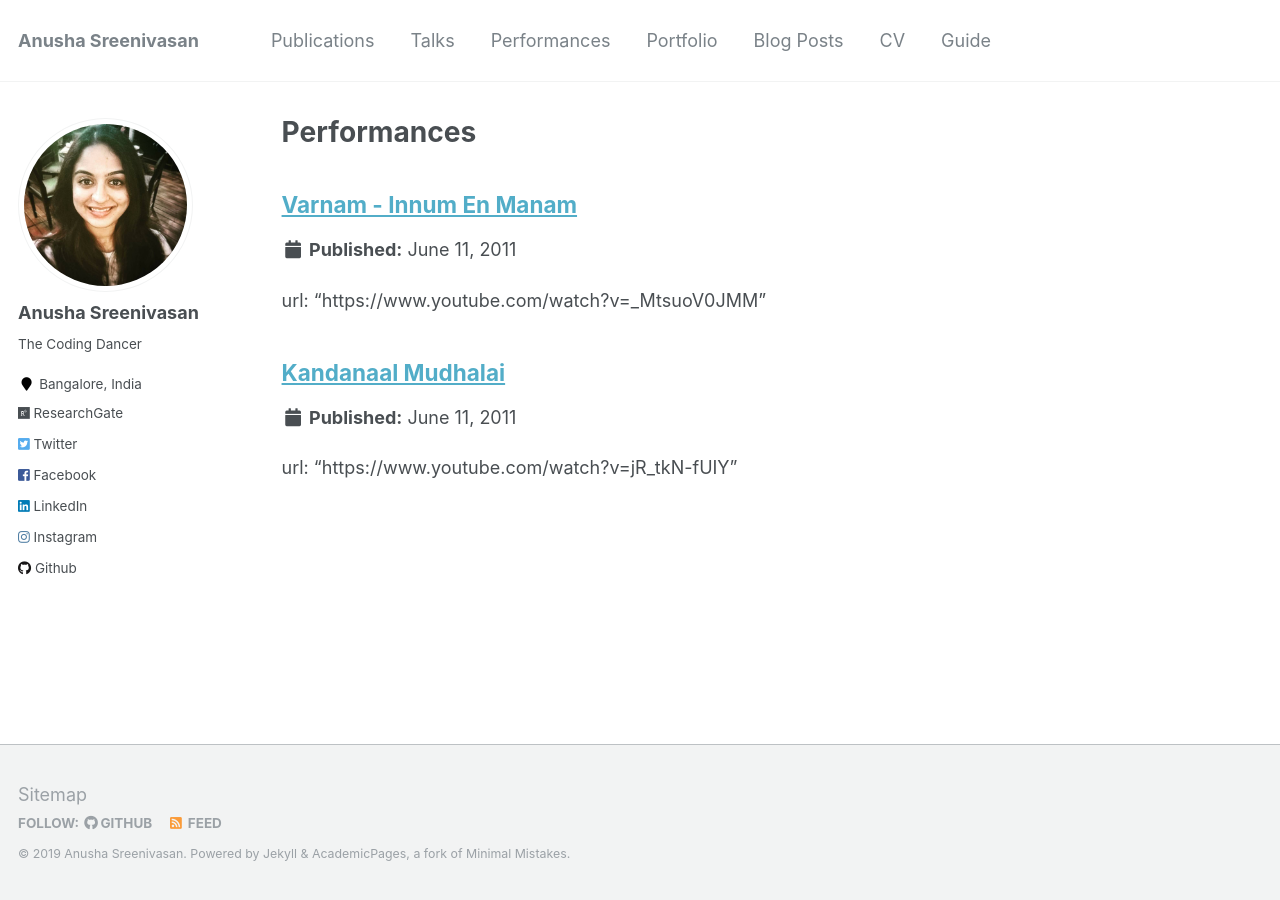
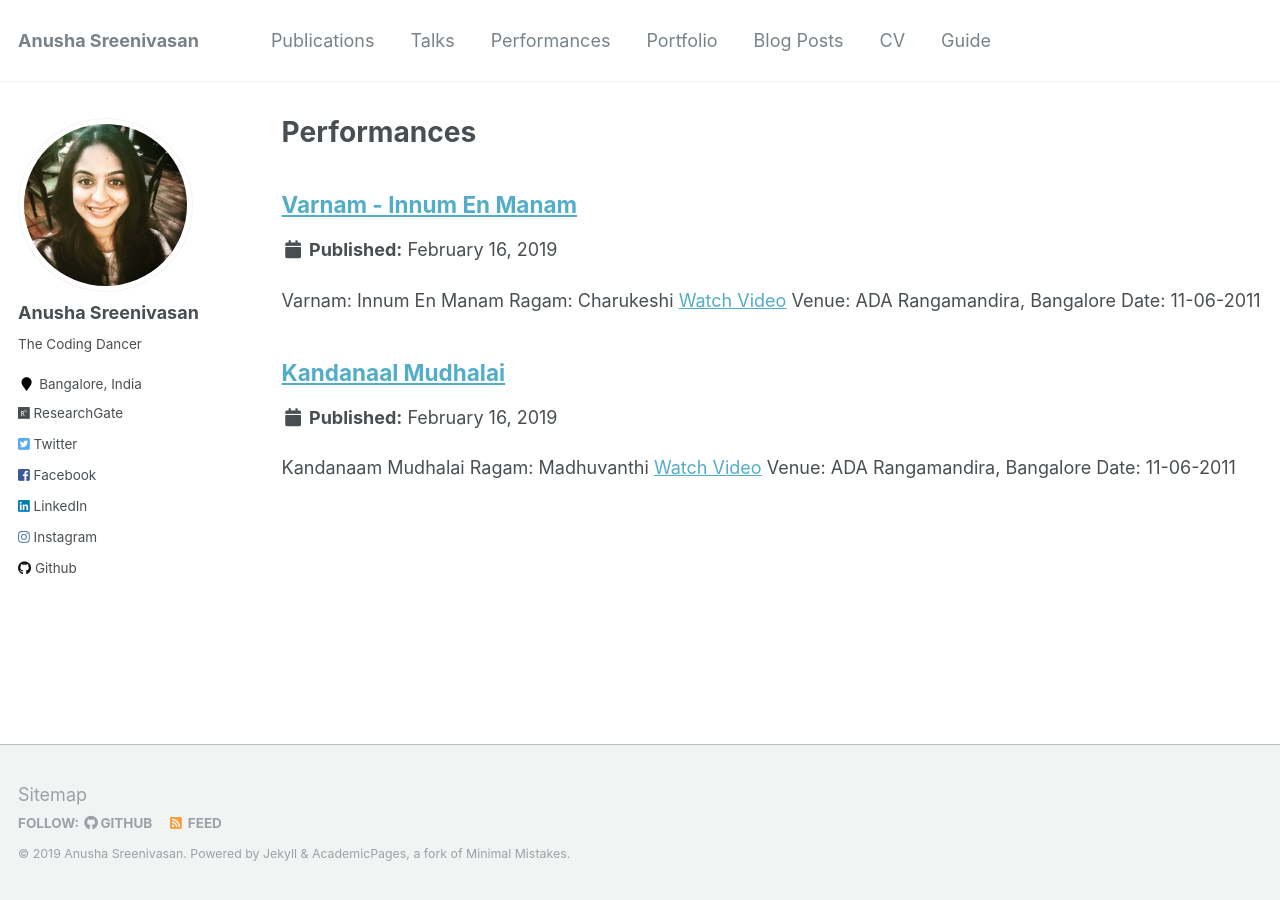
Before and after one commit to anusha-sreeni95/anusha-sreeni95.github.io, a Jekyll site: the page built from _pages/performances.html, in a window 1280 px wide. Built offline with Jekyll 4.4.1, drawn with Linux system fonts in a browser that asks for light colours.

Commit message:
Added dance performances

```diff
--- a/_performances/padam.md
+++ b/_performances/padam.md
@@ -1,11 +1,9 @@
 ---
 title: "Kandanaal Mudhalai"
-collection: Ragam - Madhuvanthi
-type: "Bharathanatyam Arangetram"
 permalink: /teaching/padam
-venue: "ADA Rangamandira, Bangalore"
-date: 2011-06-11
-location: "Bangalore, India"
 ---
-
-url: "https://www.youtube.com/watch?v=jR_tkN-fUIY"
+Kandanaam Mudhalai
+Ragam: Madhuvanthi
+[Watch Video]("https://www.youtube.com/watch?v=jR_tkN-fUIY")
+Venue: ADA Rangamandira, Bangalore
+Date: 11-06-2011
--- a/_performances/varnam.md
+++ b/_performances/varnam.md
@@ -1,11 +1,9 @@
 ---
 title: "Varnam - Innum En Manam"
-collection: Ragam - Charukeshi
-type: "Bharathanatyam Arangetram"
 permalink: /teaching/varnam
-venue: "ADA Rangamandira, Bangalore"
-date: 2011-06-11
-location: "Bangalore, India"
 ---
-
-url: "https://www.youtube.com/watch?v=_MtsuoV0JMM"
+Varnam: Innum En Manam
+Ragam: Charukeshi
+[Watch Video]("https://www.youtube.com/watch?v=_MtsuoV0JMM")
+Venue: ADA Rangamandira, Bangalore
+Date: 11-06-2011
```
